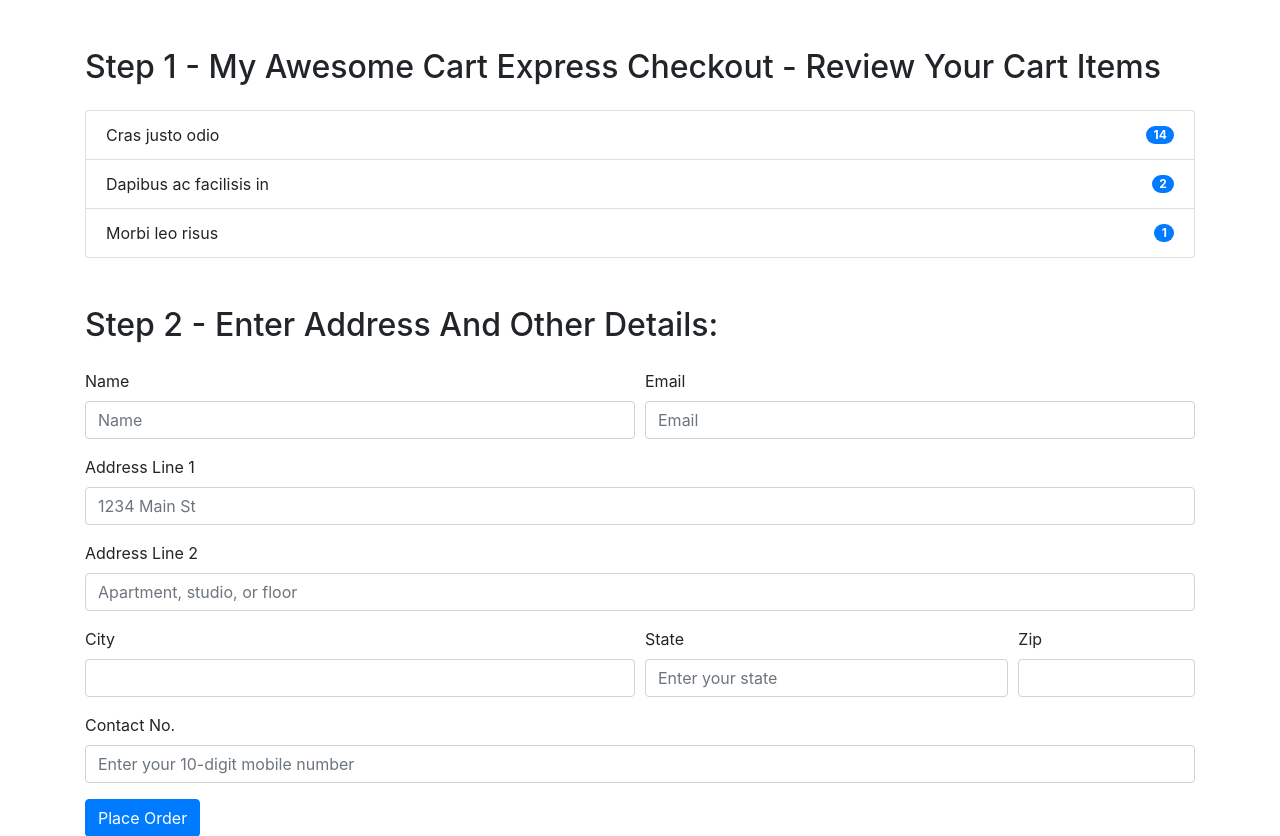
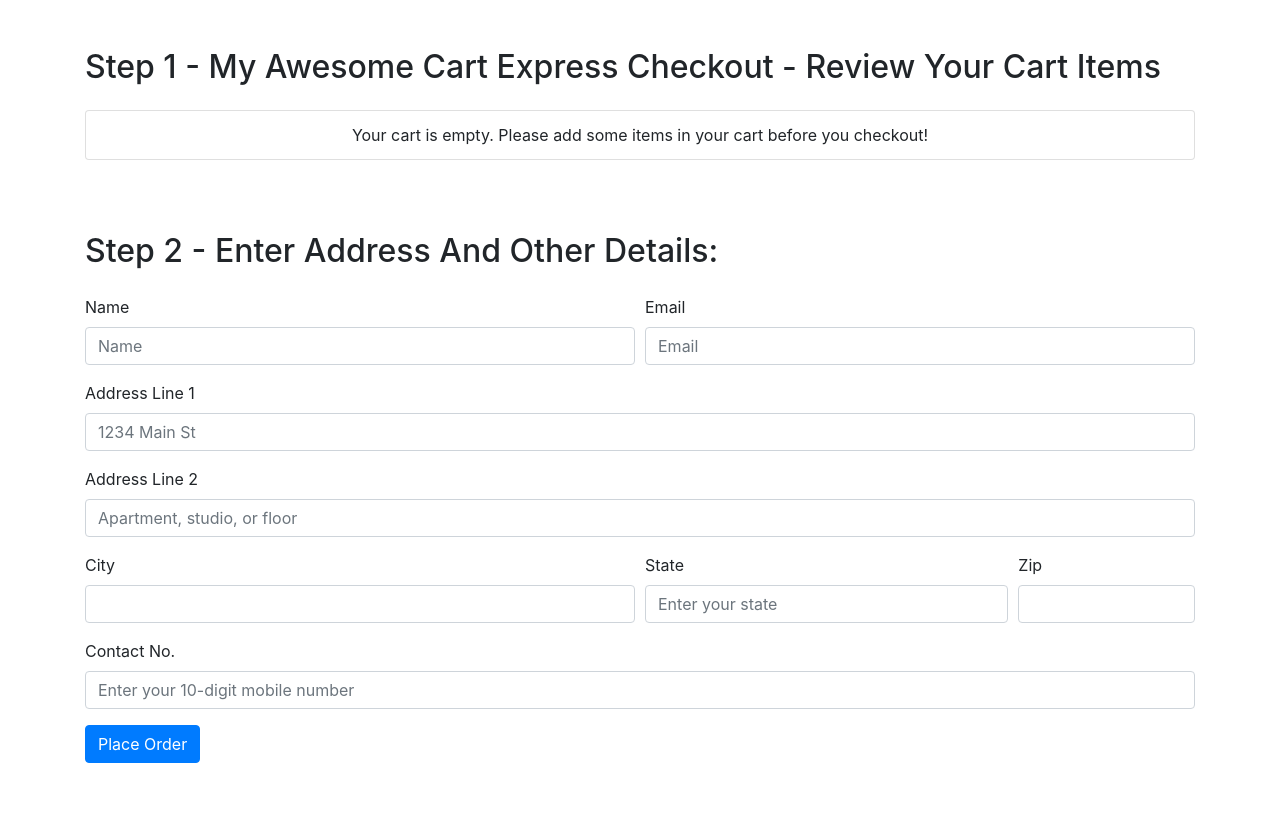
Before and after one commit to jiveshs98/Django-E-Commerce-Website, a Django app: page /shop/checkout/ in a window 1280 px wide. Shown: the part 56-892 px from the top of the page. After the commit the page ends 819 px from the top, so only its background shows below. Run offline with Django 3.2, Linux system fonts and the light colour scheme; some libraries are stand-ins or nearby versions.

Commit message:
Added Items On Checkout Page

```diff
--- a/ecom/shop/templates/shop/checkout.html
+++ b/ecom/shop/templates/shop/checkout.html
@@ -11,20 +11,9 @@
 
             <h2 class="my-4">Step 1 - My Awesome Cart Express Checkout - Review Your Cart Items</h2>
 
-            <div id="items">
-                <ul class="list-group">
-                    <li class="list-group-item d-flex justify-content-between align-items-center">
-                        Cras justo odio
-                        <span class="badge badge-primary badge-pill">14</span>
-                    </li>
-                    <li class="list-group-item d-flex justify-content-between align-items-center">
-                        Dapibus ac facilisis in
-                        <span class="badge badge-primary badge-pill">2</span>
-                    </li>
-                    <li class="list-group-item d-flex justify-content-between align-items-center">
-                        Morbi leo risus
-                        <span class="badge badge-primary badge-pill">1</span>
-                    </li>
+            <div class="my-4">
+                <ul class="list-group" id="items">
+
                 </ul>
             </div>
         </div>
@@ -53,7 +42,8 @@
                 </div>
                 <div class="form-group">
                     <label for="inputAddress2">Address Line 2</label>
-                  <input type="text" class="form-control" id="inputAddress2" placeholder="Apartment, studio, or floor">
+                    <input type="text" class="form-control" id="inputAddress2"
+                        placeholder="Apartment, studio, or floor">
                 </div>
                 <div class="form-row">
                     <div class="form-group col-md-6">
@@ -71,7 +61,8 @@
                 </div>
                 <div class="form-group">
                     <label for="inputPhone">Contact No.</label>
-                  <input type="tel" pattern="[0-9]{10}" class="form-control" id="inputPhone" placeholder="Enter your 10-digit mobile number">
+                    <input type="tel" pattern="[0-9]{10}" class="form-control" id="inputPhone"
+                        placeholder="Enter your 10-digit mobile number">
                 </div>
                 <button type="submit" class="btn btn-primary">Place Order</button>
             </form>
@@ -81,3 +72,54 @@
 </div>
 
 {% endblock %}
+
+{% block js %}
+
+<script>
+    // Find out the cart items from localStorage
+
+    if (localStorage.getItem('cart') == null) {
+        var cart = {};
+    }
+
+    else {
+        cart = JSON.parse(localStorage.getItem('cart'));
+    }
+
+    console.log(cart);
+
+    var sum = 0;
+
+    if ($.isEmptyObject(cart)) {
+        // If cart is empty
+
+        // Using ES6 feature of print formatting
+
+        mystr = `<li class='list-group-item text-center'>Your cart is empty. Please add some items in your cart before you checkout!</li>`
+
+        $('#items').append(mystr);
+    }
+
+    else {
+
+        for (item in cart) {
+            let name = cart[item][1];
+            let quantity = cart[item][0];
+            sum = sum + quantity;
+
+            // Using ES6 feature of print formatting
+
+            mystr = `<li class="list-group-item d-flex justify-content-between align-items-center">
+                        ${name}
+                        <span class="badge badge-primary badge-pill">${quantity}</span>
+                    </li>`
+
+            $('#items').append(mystr);
+        }
+    }
+
+    // Display total cart items on Cart Button
+    document.getElementById('cart').innerHTML = sum;
+</script>
+
+{% endblock %}
```
Lines whose indentation alone changed are shown as unchanged.
